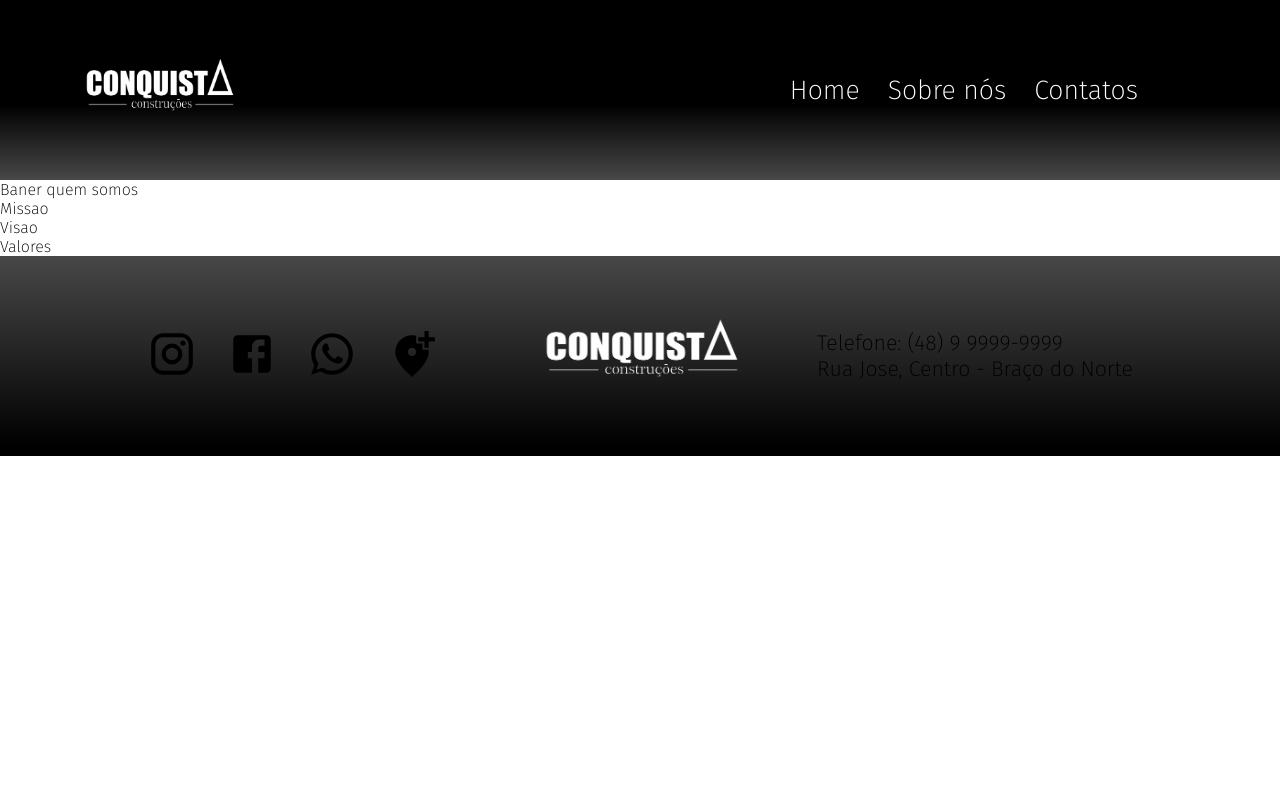
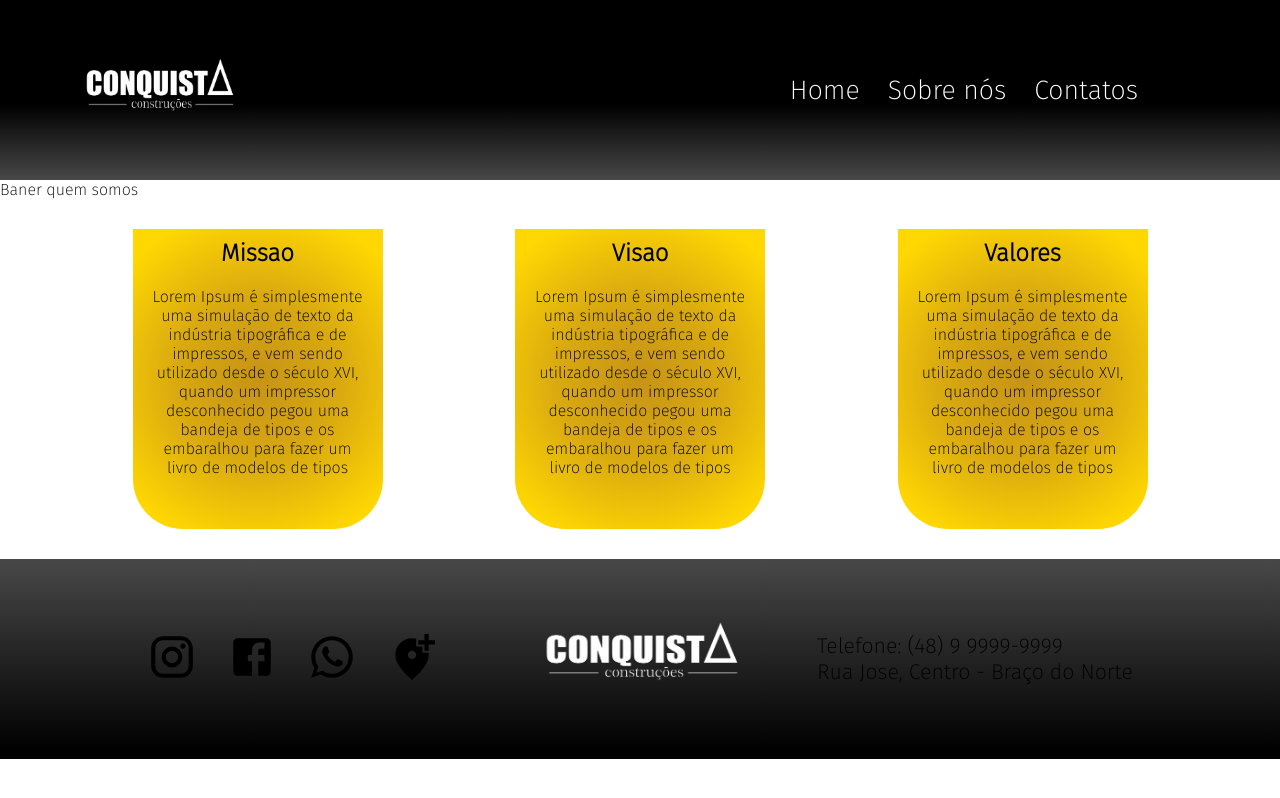
Before and after one commit to TenorioNestor/conquista, a Next.js app: page /sobre in a window 1280 px wide. Built offline with nearby package versions, Linux system fonts and the light colour scheme.

Commit message:
Criacao da pagina sobre

```diff
--- a/src/components/Footer/styles.module.css
+++ b/src/components/Footer/styles.module.css
@@ -41,12 +41,17 @@
         display: flex;
         flex-direction: row;
     }
+    .icons{
+        width: 30px;
+        height: 30px;
+    }
     .contatos{
-        margin: 20px 0px ;
+        margin: 10px 0px ;
         padding: 0px;
     }
     .contatos p{
         color: #fff;
+        font-size: 12pt;
     }
 
 }
--- /dev/null
+++ b/src/components/Valores/index.js
@@ -0,0 +1,23 @@
+import styles from './styles.module.css'
+
+export default function valores(){
+    return(
+        <>
+            <section className={styles.container}>
+                <div className={styles.escudo}>
+                    <h1>Missao</h1>
+                    <p>Lorem Ipsum é simplesmente uma simulação de texto da indústria tipográfica e de impressos, e vem sendo utilizado desde o século XVI, quando um impressor desconhecido pegou uma bandeja de tipos e os embaralhou para fazer um livro de modelos de tipos</p>
+                </div>
+                <div className={styles.escudoClaro}>
+                    <h1>Visao</h1>
+                    <p>Lorem Ipsum é simplesmente uma simulação de texto da indústria tipográfica e de impressos, e vem sendo utilizado desde o século XVI, quando um impressor desconhecido pegou uma bandeja de tipos e os embaralhou para fazer um livro de modelos de tipos</p>
+                </div>
+                <div className={styles.escudo}>
+                    <h1>Valores</h1>
+                    <p>Lorem Ipsum é simplesmente uma simulação de texto da indústria tipográfica e de impressos, e vem sendo utilizado desde o século XVI, quando um impressor desconhecido pegou uma bandeja de tipos e os embaralhou para fazer um livro de modelos de tipos</p>
+                </div>
+            </section>
+
+        </>
+    )
+}
--- /dev/null
+++ b/src/components/Valores/styles.module.css
@@ -0,0 +1,37 @@
+.container{
+    padding: 0px;
+    margin: 30px 0px;
+    display: flex;
+    align-items: center;
+    justify-content:  space-evenly;
+    flex-direction: row;
+    height: 300px;
+    width: 100%;
+
+}
+.escudo{
+    height: 300px;
+    width: 250px;
+    background: rgb(199,148,22);
+    background: radial-gradient(circle, rgba(199,148,22,1) 1%, rgba(217,169,16,1) 42%, rgba(255,215,2,1) 88%);
+    color: #000;
+    border-radius: 0px 0px 50px 50px;
+    text-align: center;
+    padding: 10px;
+}
+.escudoClaro{
+    height: 300px;
+    width: 250px;
+    background: rgb(199,148,22);
+    background: radial-gradient(circle, rgba(199,148,22,1) 1%, rgba(217,169,16,1) 42%, rgba(255,215,2,1) 88%);
+    color: #000;
+    border-radius: 0px 0px 50px 50px;
+    text-align: center;
+    padding: 10px;
+}
+.escudo p{
+    margin: 20px 10px 0px 10px;
+}
+.escudoClaro p{
+    margin: 20px 10px 0px 10px;
+}
--- a/src/pages/sobre/index.js
+++ b/src/pages/sobre/index.js
@@ -1,6 +1,7 @@
 import Header from "@/components/Header";
 import Footer from "@/components/Footer";
 import Head from "next/head";
+import Valores from "@/components/Valores";
 export default function sobre(){
     return (
         <>
@@ -14,11 +15,7 @@ export default function sobre(){
           <main>
             <Header />
             <div>Baner quem somos</div>
-            <section>
-              <div>Missao</div>
-              <div>Visao</div>
-              <div>Valores</div>
-            </section>
+            <Valores/>
             <Footer/>
           </main>
         </>
--- a/src/styles/Home.module.css
+++ b/src/styles/Home.module.css
@@ -13,7 +13,7 @@
   justify-content: center;
   justify-content: space-between;
   background: rgb(0,0,0);
-  background: linear-gradient(0deg, rgba(0,0,0,1) 58%, rgba(72,72,72,1) 100%);  width: 100%;
+  background: linear-gradient(0deg, rgba(0,0,0,1) 0%, rgba(34,34,34,1) 14%, rgba(72,72,72,1) 29%);
   height: 400px;
 }
 .logo{
```
